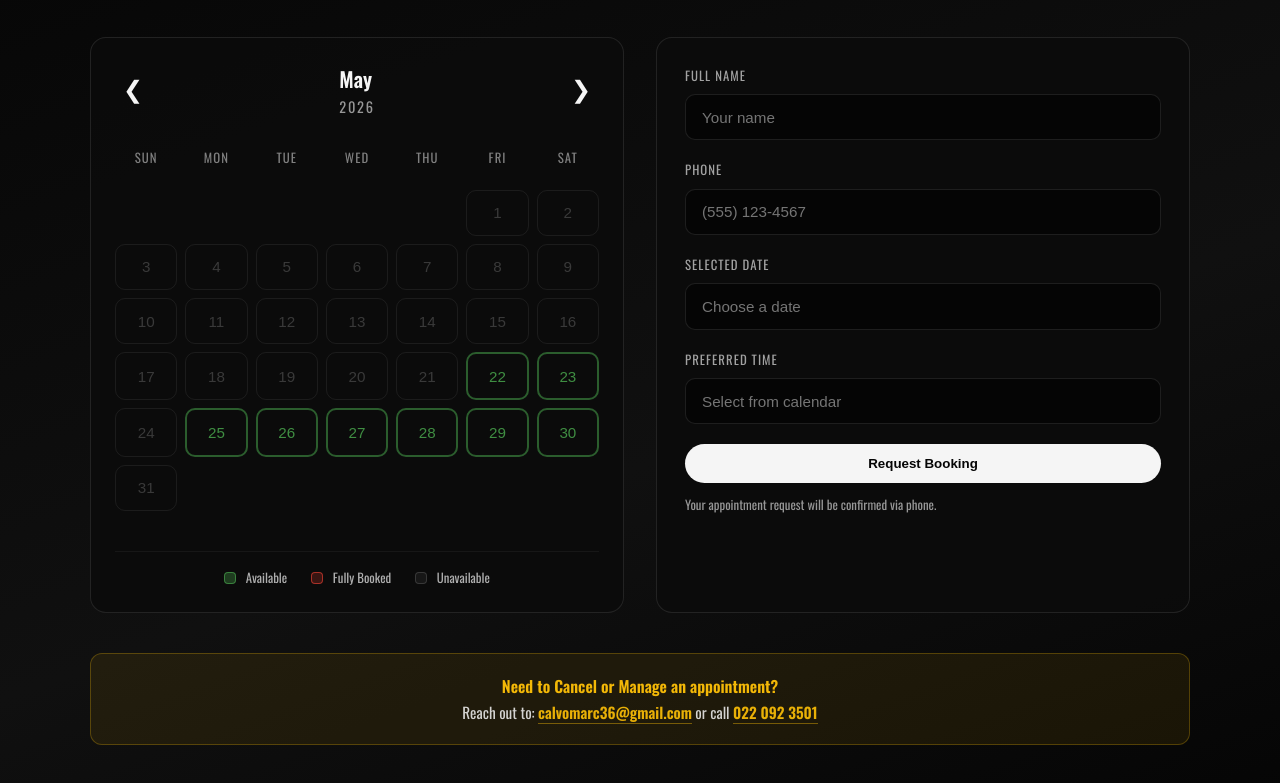
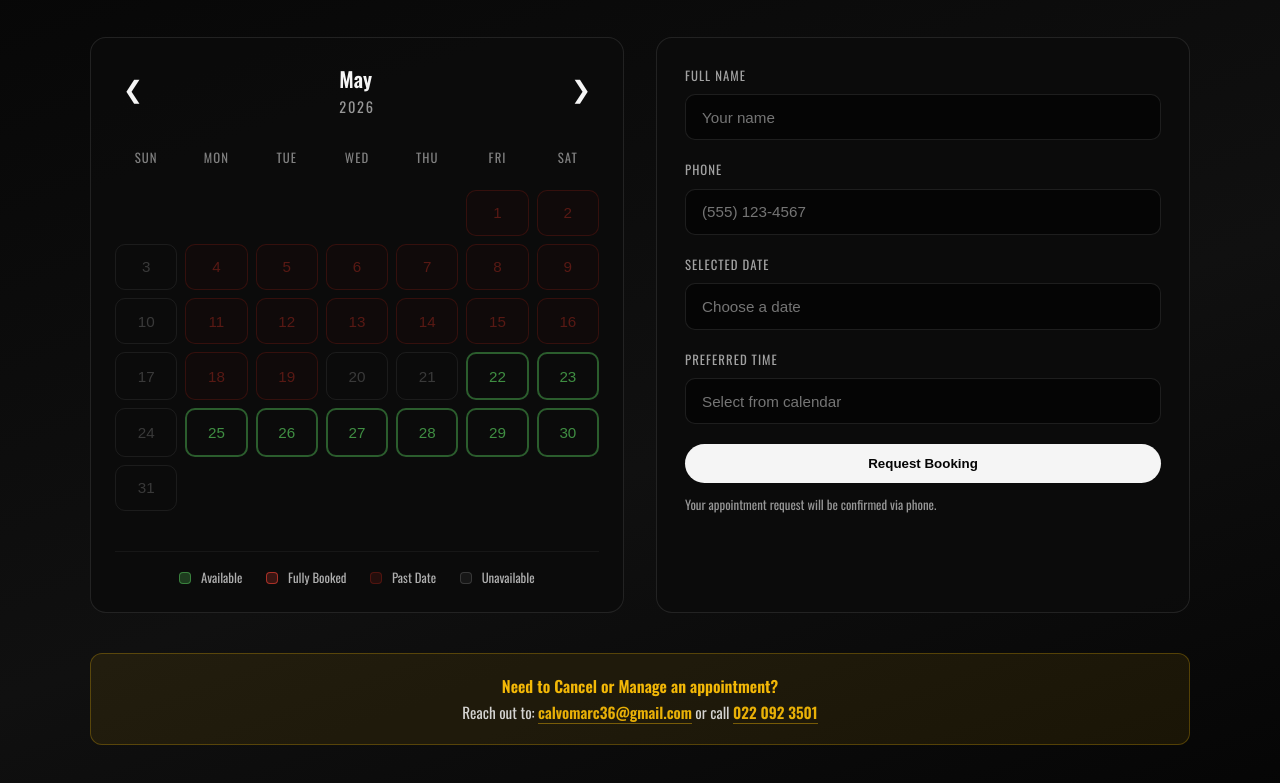
Before and after one commit to AidenBurnzy/DemarcusCuts, a plain HTML site: page index.html in a window 1280 px wide. Shown: the part 265-1048 px from the top of the page. Drawn offline with nearby package versions, Linux system fonts and the light colour scheme; no server answers.

Commit message:
Add past-booked calendar state: deeper red for past workdays vs bright red for future fully booked

```diff
--- a/index.html
+++ b/index.html
@@ -51,6 +51,7 @@
               <footer class="calendar-legend">
                 <span class="legend available"><span class="legend-dot available"></span>Available</span>
                 <span class="legend booked"><span class="legend-dot booked"></span>Fully Booked</span>
+                <span class="legend past-booked"><span class="legend-dot past-booked"></span>Past Date</span>
                 <span class="legend unavailable"><span class="legend-dot unavailable"></span>Unavailable</span>
               </footer>
             </div>
--- a/script.js
+++ b/script.js
@@ -445,6 +445,10 @@ function renderCalendar() {
       cell.classList.add("booked");
       cell.disabled = true;
       cell.title = "Fully booked";
+    } else if (status === "past-booked") {
+      cell.classList.add("past-booked");
+      cell.disabled = true;
+      cell.title = "Past date";
     } else {
       cell.classList.add("unavailable-date");
       cell.disabled = true;
@@ -457,7 +461,7 @@ function renderCalendar() {
   console.log(`📅 Calendar rendered: ${monthDisplay} ${yearDisplay}`);
 }
 
-// Returns "available", "fully-booked", or "unavailable" for a given date string
+// Returns "available", "fully-booked", "past-booked", or "unavailable" for a given date string
 function getDayStatus(dateStr) {
   if (!calendarState.availability) return "unavailable";
 
@@ -468,16 +472,23 @@ function getDayStatus(dateStr) {
   const override = overrides?.find(o => o.date.split('T')[0] === dateStr);
   if (override && !override.isAvailable) return "unavailable";
 
+  const date = new Date(dateStr);
+  const dayOfWeek = getDayOfWeekInTimezone(date);
+  const timeRange = override || schedules.find(s => s.dayOfWeek === dayOfWeek && s.isEnabled);
+
+  // Past dates: deeper red if they had a schedule, otherwise gray
+  const todayStr = formatISODate(new Date());
+  if (dateStr < todayStr) {
+    return timeRange ? "past-booked" : "unavailable";
+  }
+
   // Outside advance booking window
-  const date = new Date(dateStr);
   const now = new Date();
   const hoursUntilDate = (date - now) / (1000 * 60 * 60);
   if (hoursUntilDate < settings.minAdvanceBooking) return "unavailable";
   if (hoursUntilDate > settings.maxAdvanceBooking) return "unavailable";
 
   // No schedule for this day of week
-  const dayOfWeek = getDayOfWeekInTimezone(date);
-  const timeRange = override || schedules.find(s => s.dayOfWeek === dayOfWeek && s.isEnabled);
   if (!timeRange) return "unavailable";
 
   // Has a schedule — check whether any slots remain
--- a/styles.css
+++ b/styles.css
@@ -378,6 +378,15 @@ img {
   font-weight: 500;
 }
 
+.calendar-cell.past-booked {
+  color: rgba(160, 40, 30, 0.5);
+  border-color: rgba(140, 30, 20, 0.3);
+  background-color: rgba(100, 15, 10, 0.06);
+  cursor: not-allowed;
+  border-width: 1px;
+  font-weight: 500;
+}
+
 .calendar-cell.unavailable-date {
   color: rgba(245, 245, 245, 0.2);
   border-color: rgba(245, 245, 245, 0.07);
@@ -420,6 +429,11 @@ img {
 .legend-dot.booked {
   background-color: rgba(244, 67, 54, 0.2);
   border-color: rgba(244, 67, 54, 0.6);
+}
+
+.legend-dot.past-booked {
+  background-color: rgba(140, 30, 20, 0.2);
+  border-color: rgba(140, 30, 20, 0.45);
 }
 
 .legend-dot.unavailable {
```
